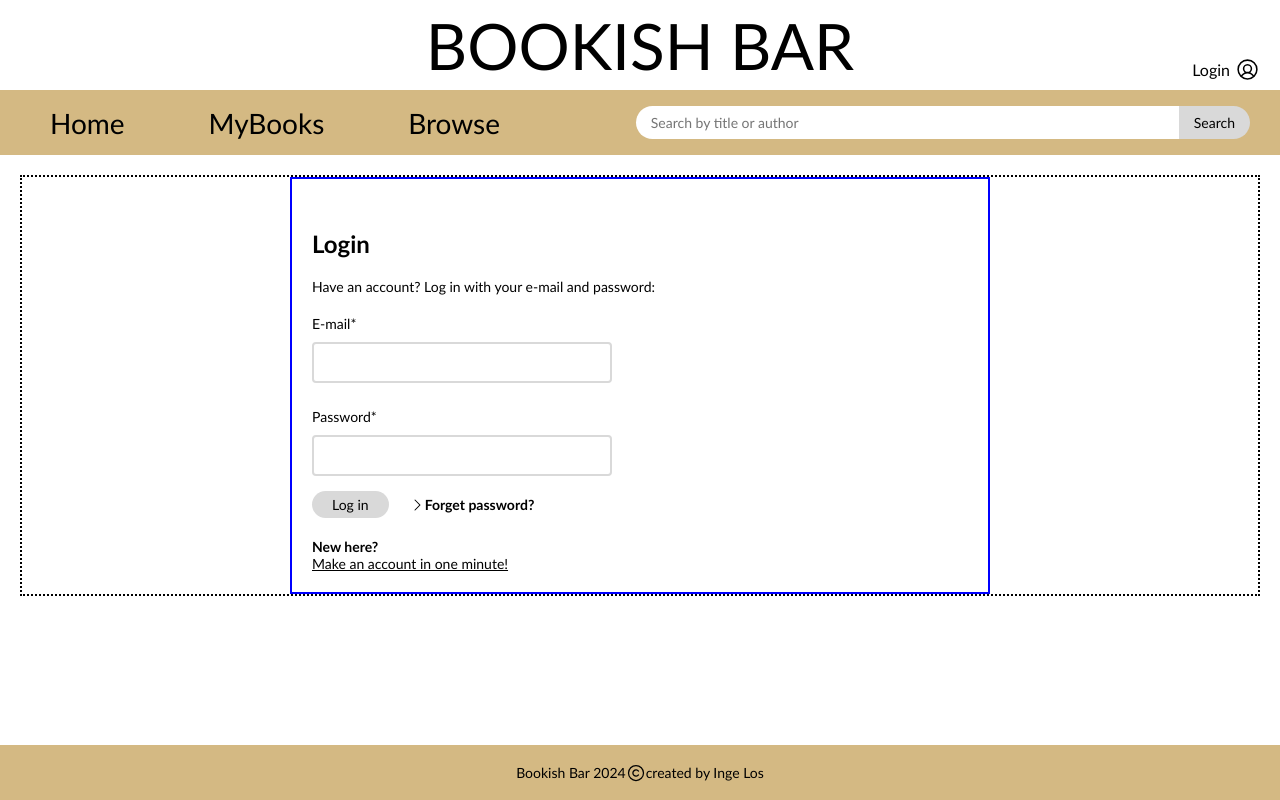
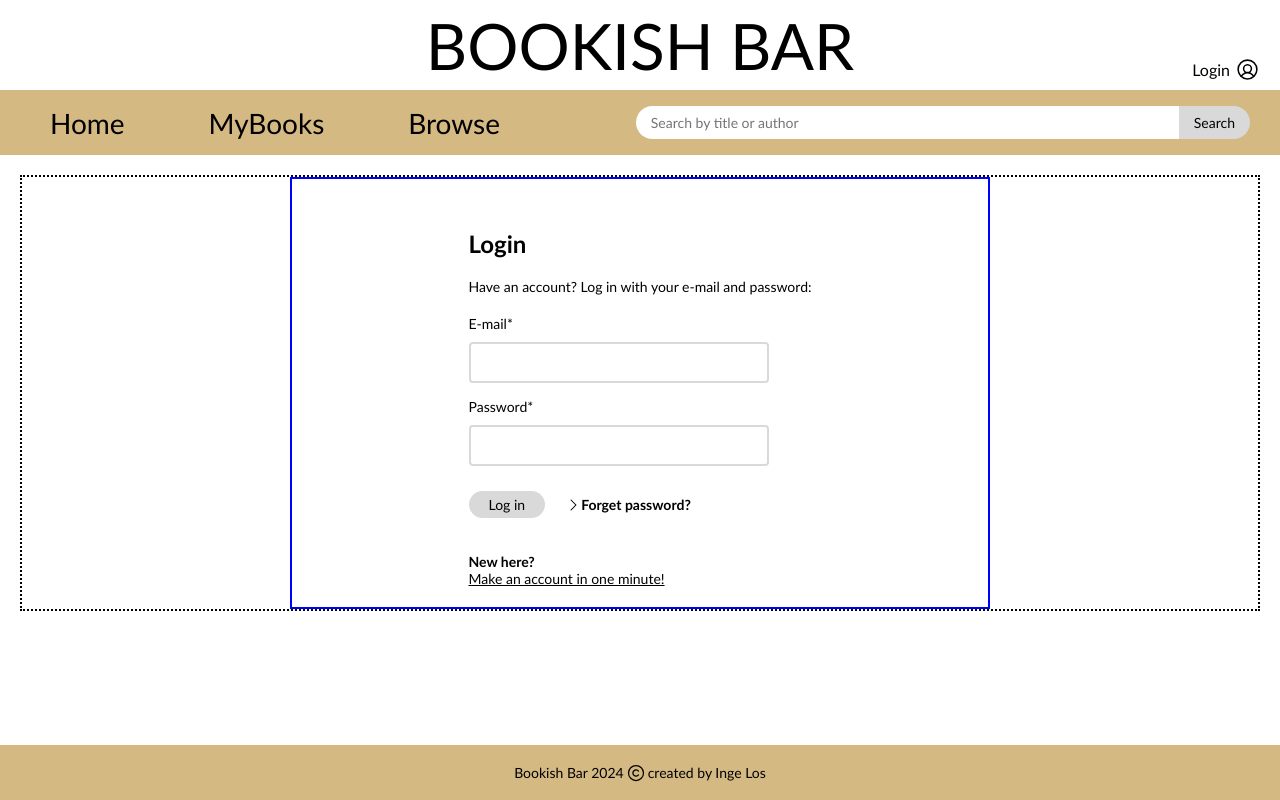
Before and after one commit to ingelos/bookish-bar-app, a React (Vite) app: page /login in a window 1280 px wide. Built offline with nearby package versions, Linux system fonts and the light colour scheme.

Commit message:
small changes in layout

```diff
--- a/src/App.css
+++ b/src/App.css
@@ -48,7 +48,6 @@
     width: 25px;
 }
 
-
 footer {
     width: 100%;
     background-color: var(--color-primary);
@@ -63,4 +62,5 @@ footer {
 
 #copyright-icon {
     width: 20px;
+    margin: 0 2px;
 }
--- a/src/pages/browse/Browse.jsx
+++ b/src/pages/browse/Browse.jsx
@@ -3,7 +3,7 @@ import './Browse.css'
 function Browse() {
     return (
         <section className='browse-section outer-container'>
-            <div className='browse-section inner-content-container'>
+            <div className='browse-section inner-container'>
                 <div className='browse-section browse-content'>
                 <div className='browse-section list-items'>
                     <h2 className='list-title'>Classics</h2>
--- a/src/pages/login/Login.css
+++ b/src/pages/login/Login.css
@@ -1,3 +1,9 @@
+.inner-container {
+    display: flex;
+    flex-direction: column;
+    align-items: center;
+}
+
 .login-title {
     padding: 10px 0;
     font-size: 24px;
@@ -23,7 +29,7 @@
     border: 2px solid var(--color-secondary);
     border-radius: 4px;
     padding: 10px;
-    margin: 5px 0 15px 0;
+    margin: 5px 0;
     max-width: 300px;
 }
 
@@ -31,15 +37,11 @@
     background-color: var(--color-secondary);
     border-radius: 25px;
     border: none;
+    margin: 20px 0 15px 0;
     padding: 5px 20px;
     max-width: 100px;
 }
 
-span {
-    display: flex;
-    flex-direction: row;
-    align-items: center;
-}
 
 #password-link {
     text-decoration: none;
--- a/src/pages/login/Login.jsx
+++ b/src/pages/login/Login.jsx
@@ -20,6 +20,7 @@ const navigate = useNavigate();
         <>
             <div className='login-page outer-container'>
                 <div className='login-page inner-container'>
+                    <div className='inner-content-container'>
                     <form className='login-form' onSubmit={handleSubmit}>
                         <h3 className='login-title'>Login</h3>
                         <p className='login-subtitle'>Have an account? Log in with your e-mail and password:</p>
@@ -47,6 +48,7 @@ const navigate = useNavigate();
                     <p><strong>New here?</strong></p>
                     <Link to='/register'>Make an account in one minute!</Link>
                 </div>
+                </div>
             </div>
         </>
     )
```
